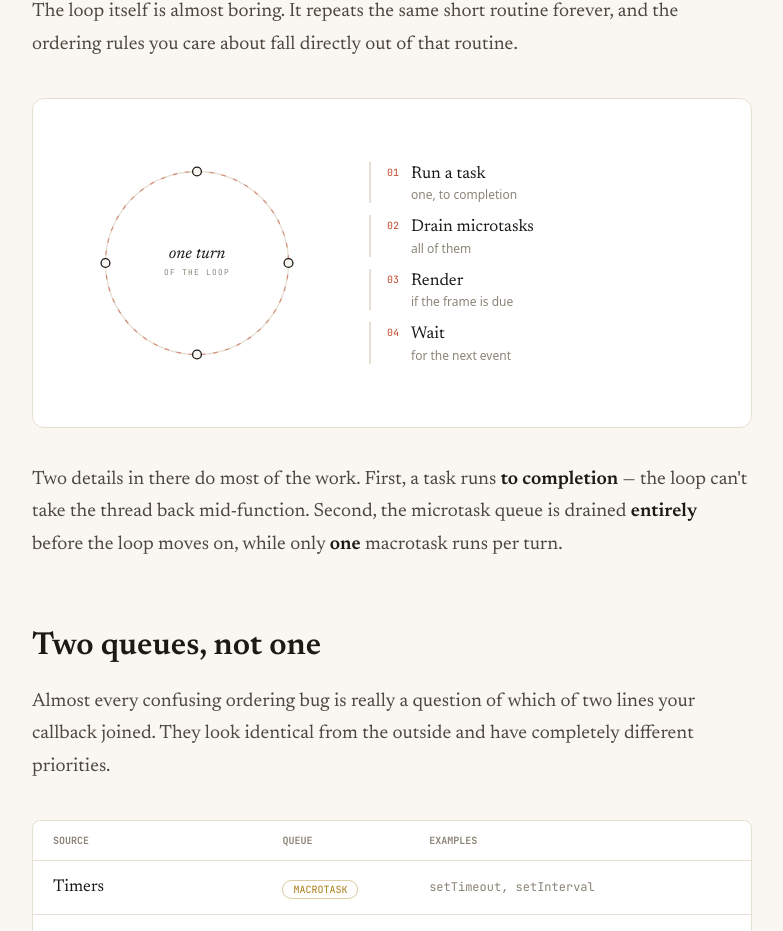
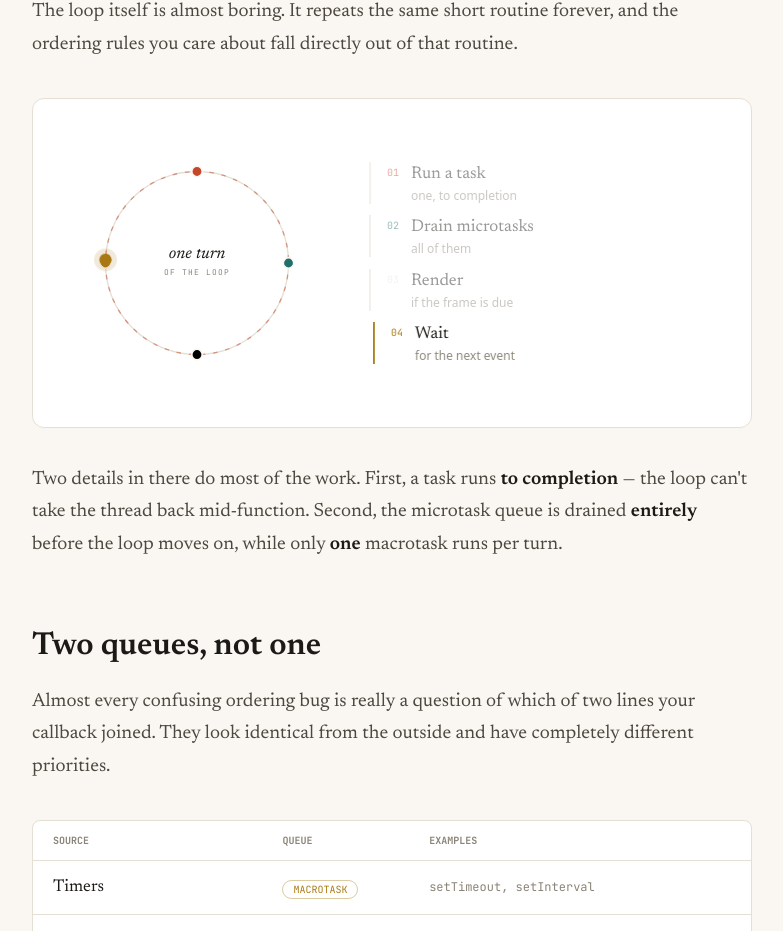
Before and after one commit to NikhilBhagoria/nikhil-dev-portfolio, a Next.js app: page /event-loop in a window 1280 px wide. Shown: the part 1597-2528 px from the top of the page, without its empty margins (248-1031 px from the left). Built offline with nearby package versions, Linux system fonts and the light colour scheme.

Commit message:
feat: enhance LoopDiagram with CSS animations and color updates for beats

```diff
--- a/src/components/EventLoop/LoopDiagram.js
+++ b/src/components/EventLoop/LoopDiagram.js
@@ -1,13 +1,12 @@
 "use client";
 
 import React from 'react';
-import { motion } from 'framer-motion';
 
 const BEATS = [
-  { label: 'Run a task', detail: 'one, to completion', angle: -90 },
-  { label: 'Drain microtasks', detail: 'all of them', angle: 0 },
-  { label: 'Render', detail: 'if the frame is due', angle: 90 },
-  { label: 'Wait', detail: 'for the next event', angle: 180 }
+  { label: 'Run a task', detail: 'one, to completion', angle: -90, color: 'var(--color-elp-flame)' },
+  { label: 'Drain microtasks', detail: 'all of them', angle: 0, color: 'var(--color-elp-pine)' },
+  { label: 'Render', detail: 'if the frame is due', angle: 90, color: 'var(--color-elp-iris)' },
+  { label: 'Wait', detail: 'for the next event', angle: 180, color: 'var(--color-elp-ochre)' }
 ];
 
 const RADIUS = 104;
@@ -21,6 +20,39 @@ function polar(angle, radius) {
 export function LoopDiagram() {
   return (
     <div className="flex flex-col items-center gap-6 sm:flex-row sm:items-center sm:gap-10">
+      {/* Inject local CSS animations to guarantee 100% perfect synchronization */}
+      <style dangerouslySetInnerHTML={{ __html: `
+        @keyframes elp-rotate {
+          from { transform: rotate(0deg); }
+          to { transform: rotate(360deg); }
+        }
+        @keyframes elp-dot-color {
+          0%, 100% { fill: var(--color-elp-flame); }
+          25% { fill: var(--color-elp-pine); }
+          50% { fill: var(--color-elp-iris); }
+          75% { fill: var(--color-elp-ochre); }
+        }
+        @keyframes elp-step-0 {
+          0%, 100% { opacity: 1; border-color: var(--color-elp-flame); transform: translateX(4px); }
+          12.5%, 87.5% { opacity: 0.45; border-color: var(--color-elp-rule); transform: translateX(0); }
+        }
+        @keyframes elp-step-1 {
+          25% { opacity: 1; border-color: var(--color-elp-pine); transform: translateX(4px); }
+          0%, 12.5% { opacity: 0.45; border-color: var(--color-elp-rule); transform: translateX(0); }
+          37.5%, 100% { opacity: 0.45; border-color: var(--color-elp-rule); transform: translateX(0); }
+        }
+        @keyframes elp-step-2 {
+          50% { opacity: 1; border-color: var(--color-elp-iris); transform: translateX(4px); }
+          0%, 37.5% { opacity: 0.45; border-color: var(--color-elp-rule); transform: translateX(0); }
+          62.5%, 100% { opacity: 0.45; border-color: var(--color-elp-rule); transform: translateX(0); }
+        }
+        @keyframes elp-step-3 {
+          75% { opacity: 1; border-color: var(--color-elp-ochre); transform: translateX(4px); }
+          0%, 62.5% { opacity: 0.45; border-color: var(--color-elp-rule); transform: translateX(0); }
+          87.5%, 100% { opacity: 0.45; border-color: var(--color-elp-rule); transform: translateX(0); }
+        }
+      `}} />
+
       <svg
         viewBox="0 0 300 300"
         className="h-[264px] w-[264px] shrink-0"
@@ -47,22 +79,37 @@ export function LoopDiagram() {
               key={beat.label}
               cx={point.x}
               cy={point.y}
-              r={5}
-              fill="var(--color-elp-paper)"
-              stroke="var(--color-elp-ink)"
-              strokeWidth={1.5}
+              r={6}
+              fill={beat.color}
+              stroke="var(--color-elp-paper)"
+              strokeWidth={2}
             />
           );
         })}
 
-        <motion.g
-          style={{ originX: `${CENTER}px`, originY: `${CENTER}px` }}
-          animate={{ rotate: 360 }}
-          transition={{ duration: 9, ease: 'linear', repeat: Infinity }}
+        <g
+          style={{
+            transformOrigin: '150px 150px',
+            animation: 'elp-rotate 9s linear infinite'
+          }}
         >
-          <circle cx={CENTER} cy={CENTER - RADIUS} r={7} fill="var(--color-elp-flame)" />
-          <circle cx={CENTER} cy={CENTER - RADIUS} r={13} fill="var(--color-elp-flame)" opacity={0.16} />
-        </motion.g>
+          {/* Invisible element spanning full viewBox to force group bounding box center to (150, 150) */}
+          <rect x={0} y={0} width={300} height={300} fill="none" pointerEvents="none" />
+
+          <circle
+            cx={CENTER}
+            cy={CENTER - RADIUS}
+            r={7}
+            style={{ animation: 'elp-dot-color 9s linear infinite' }}
+          />
+          <circle
+            cx={CENTER}
+            cy={CENTER - RADIUS}
+            r={13}
+            opacity={0.16}
+            style={{ animation: 'elp-dot-color 9s linear infinite' }}
+          />
+        </g>
 
         <text
           x={CENTER}
@@ -85,15 +132,26 @@ export function LoopDiagram() {
       </svg>
 
       <ol className="w-full space-y-3">
-        {BEATS.map((beat, index) => (
-          <li key={beat.label} className="flex gap-3 border-l-2 border-elp-rule pl-4">
-            <span className="mt-[3px] font-mono text-[10px] text-elp-flame">{String(index + 1).padStart(2, '0')}</span>
-            <span>
-              <span className="block font-serif text-[17px] text-elp-ink">{beat.label}</span>
-              <span className="block font-sans text-xs text-elp-ink-faint">{beat.detail}</span>
-            </span>
-          </li>
-        ))}
+        {BEATS.map((beat, index) => {
+          return (
+            <li
+              key={beat.label}
+              className="flex gap-3 border-l-2 pl-4 transition-all"
+              style={{
+                animation: `elp-step-${index} 9s linear infinite`,
+                willChange: 'transform, opacity, border-color'
+              }}
+            >
+              <span className="mt-[3px] font-mono text-[10px]" style={{ color: beat.color }}>
+                {String(index + 1).padStart(2, '0')}
+              </span>
+              <span>
+                <span className="block font-serif text-[17px] text-elp-ink">{beat.label}</span>
+                <span className="block font-sans text-xs text-elp-ink-faint">{beat.detail}</span>
+              </span>
+            </li>
+          );
+        })}
       </ol>
     </div>
   );
```
